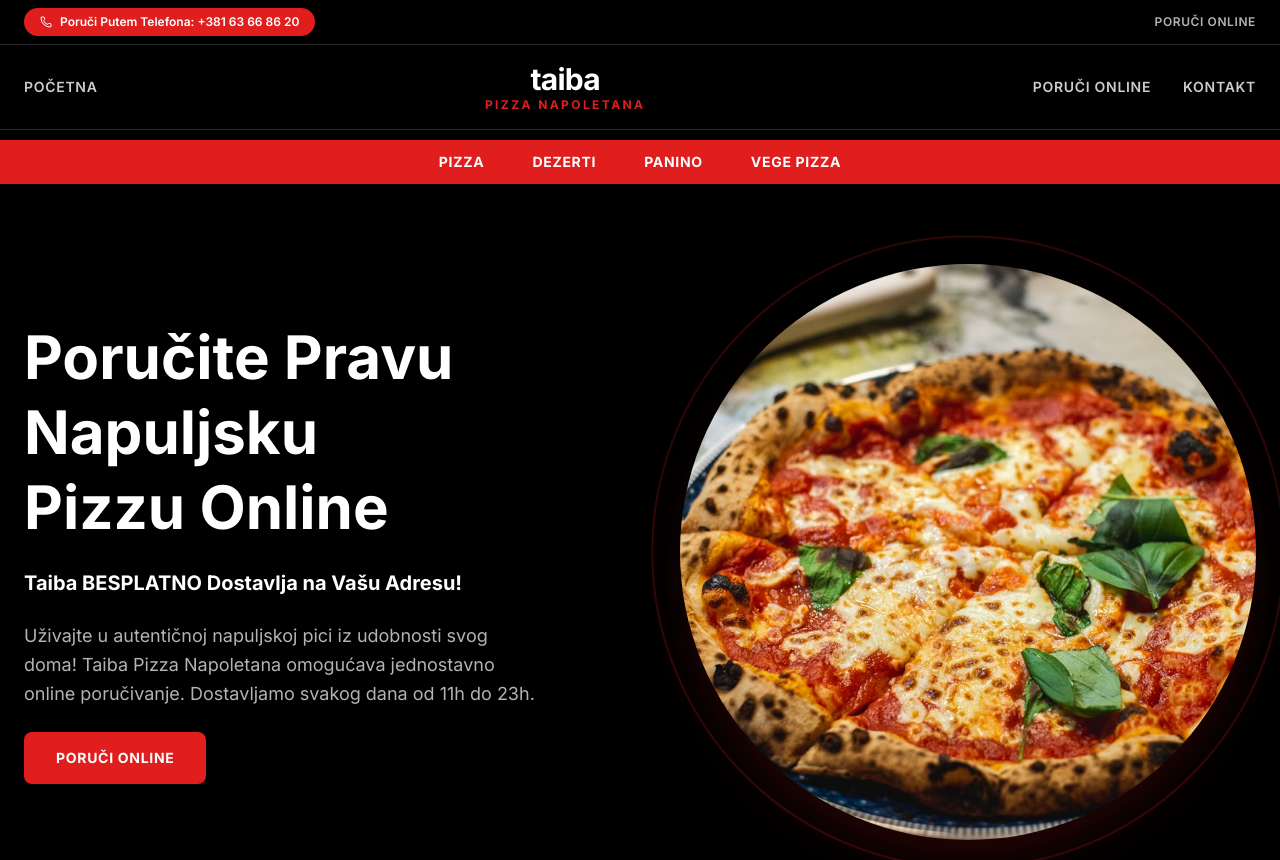
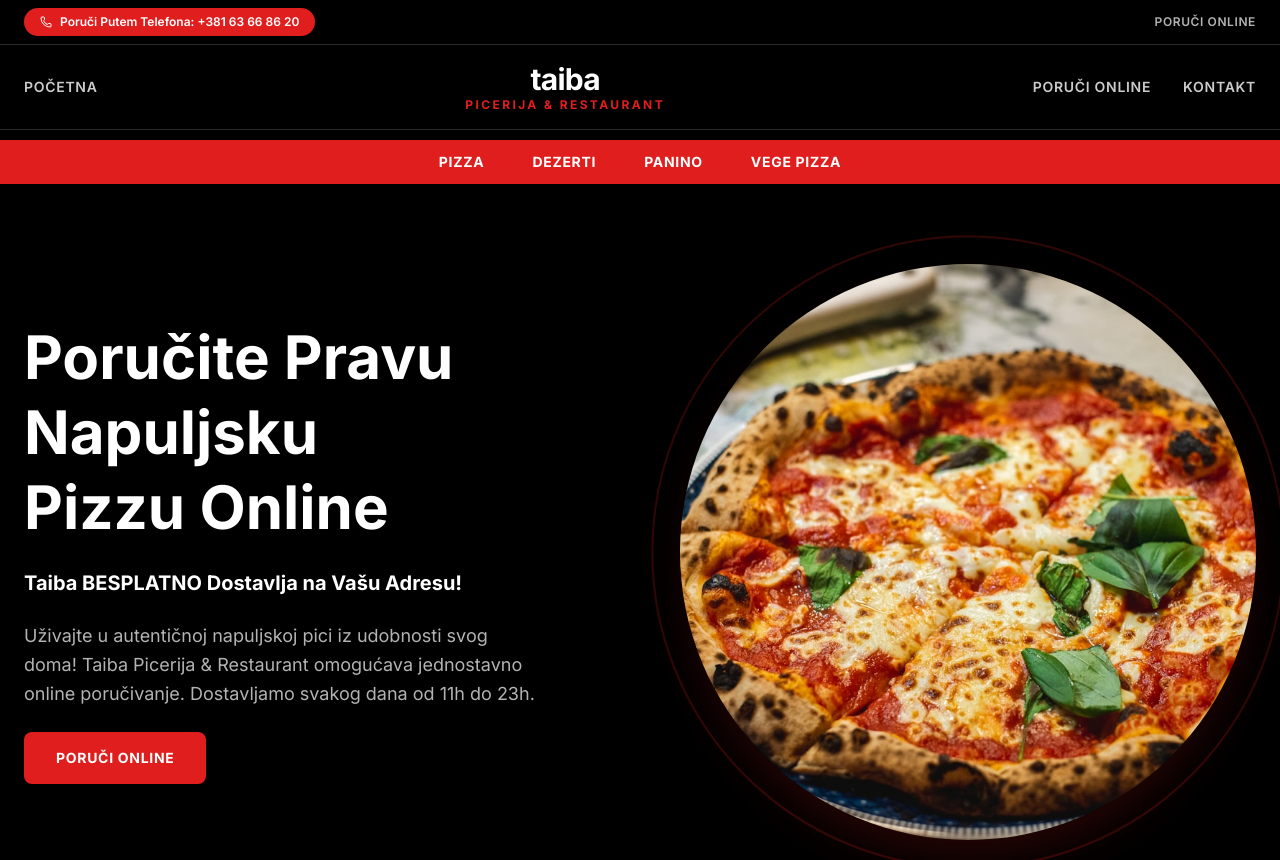
Before and after one commit to luckybbbbbb/taiba-picerija, a Next.js app: page / in a window 1280 px wide. Shown: the top 860 px of the page. Built offline with nearby package versions, Linux system fonts and the light colour scheme; a web font is replaced by a local one.

Commit message:
Promenjen naziv u Taiba Picerija & Restaurant

```diff
--- a/app/layout.tsx
+++ b/app/layout.tsx
@@ -14,9 +14,9 @@ const playfair = Playfair_Display({
 })
 
 export const metadata: Metadata = {
-  title: 'Taiba Pizza Napoletana | Dostava Prave Napuljske Pizze - Novi Pazar',
+  title: 'Taiba Picerija & Restaurant | Dostava Prave Napuljske Pizze - Novi Pazar',
   description:
-    'Naručite autentičnu napuljsku pizzu online. Besplatna dostava u Novom Pazaru. Taiba Pizza Napoletana - najbolji italijanski sastojci, prava napuljska tradicija.',
+    'Naručite autentičnu napuljsku pizzu online. Besplatna dostava u Novom Pazaru. Taiba Picerija & Restaurant - najbolji italijanski sastojci, prava napuljska tradicija.',
 }
 
 export const viewport: Viewport = {
--- a/components/footer.tsx
+++ b/components/footer.tsx
@@ -28,7 +28,7 @@ export function Footer() {
                 taiba
               </span>
               <div className="text-taiba-red text-[10px] font-bold tracking-[0.2em] uppercase">
-                Pizza Napoletana
+                Picerija & Restaurant
               </div>
             </div>
             <p className="text-taiba-white/50 text-sm leading-relaxed">
@@ -112,7 +112,7 @@ export function Footer() {
         {/* Bottom bar */}
         <div className="border-t border-taiba-white/10 pt-8 text-center">
           <p className="text-taiba-white/40 text-sm">
-            {"© 2026 Taiba Pizza Napoletana. Sva prava zadržana."}
+            {"© 2026 Taiba Picerija & Restaurant. Sva prava zadržana."}
           </p>
         </div>
       </div>
--- a/components/hero.tsx
+++ b/components/hero.tsx
@@ -60,7 +60,7 @@ export function Hero() {
             {"Taiba BESPLATNO Dostavlja na Vašu Adresu!"}
           </p>
           <p className="text-taiba-white/70 text-base md:text-lg leading-relaxed max-w-lg mx-auto lg:mx-0">
-            {"Uživajte u autentičnoj napuljskoj pici iz udobnosti svog doma! Taiba Pizza Napoletana omogućava jednostavno online poručivanje. Dostavljamo svakog dana od 11h do 23h."}
+            {"Uživajte u autentičnoj napuljskoj pici iz udobnosti svog doma! Taiba Picerija & Restaurant omogućava jednostavno online poručivanje. Dostavljamo svakog dana od 11h do 23h."}
           </p>
           <div>
             <a
--- a/components/navbar.tsx
+++ b/components/navbar.tsx
@@ -51,7 +51,7 @@ export function Navbar() {
             taiba
           </span>
           <span className="text-taiba-red text-[10px] md:text-xs font-bold tracking-[0.2em] uppercase">
-            Pizza Napoletana
+            Picerija & Restaurant
           </span>
         </a>
 
```
